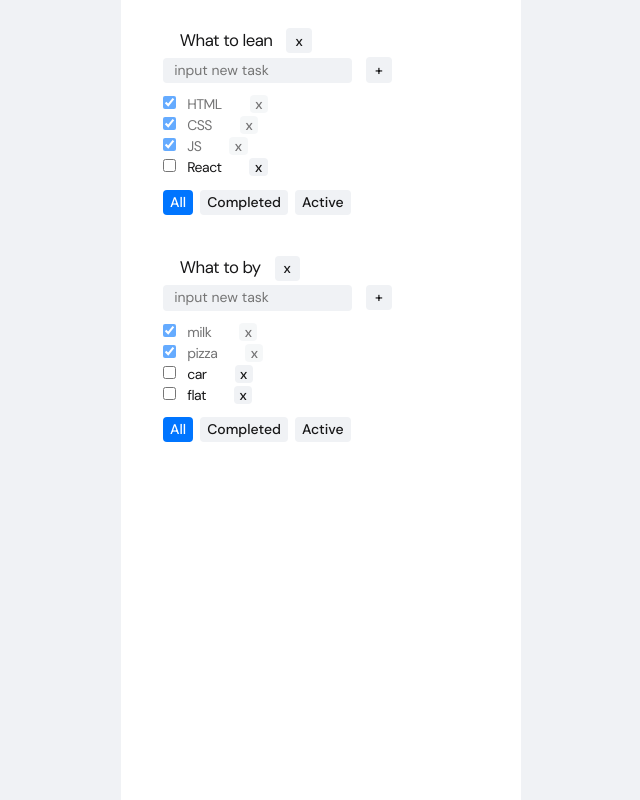
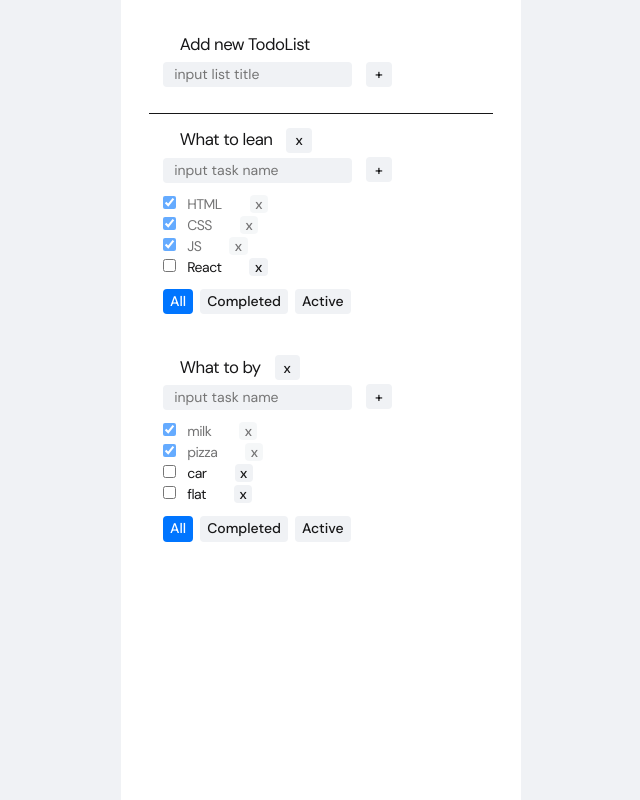
Before and after one commit to Vadym-Liumanov/todo-list, a React (Create React App) app: page / in a window 1280 px wide. Shown: the whole page, without its empty margins (319-959 px from the left). Built offline with nearby package versions, Linux system fonts and the light colour scheme.

Commit message:
New component AddItemForm was created for purposes like Formik forms as uneversal input form (to input task or todolist titles). It is used in App ant TodoList components

```diff
--- a/package.json
+++ b/package.json
@@ -41,5 +41,8 @@
       "last 1 firefox version",
       "last 1 safari version"
     ]
+  },
+  "devDependencies": {
+    "@babel/plugin-proposal-private-property-in-object": "^7.21.11"
   }
 }
--- a/src/App.module.css
+++ b/src/App.module.css
@@ -5,3 +5,16 @@
     padding: 1em 2em;
     background-color: var(--page-bg);
 }
+
+.addTodoListblock {
+    border-bottom: 1px solid var(--black);
+    padding: 1em;
+}
+
+.addTodoListblock__header {
+    font-size: 1.2em;
+    font-weight: 400;
+    letter-spacing: -0.5px;
+    line-height: 2;
+    margin-left: 1em;
+}
--- a/src/App.tsx
+++ b/src/App.tsx
@@ -3,6 +3,7 @@ import { v4 } from 'uuid'
 
 import styles from './App.module.css'
 import TodoList, { FilterParamType } from './components/TodoList/TodoList'
+import AddItemForm from './components/AddItemForm/AddItemForm'
 
 export type TaskType = {
   id: string
@@ -125,13 +126,27 @@ function App() {
     setTodoLists([...newTodoLists])
     delete allTasks[todoListId]
     setAllTasks({ ...allTasks })
-    console.log(allTasks)
+  }
+
+  function addTodoList(title: string) {
+    const newList: TodoListType = {
+      id: v4(),
+      title: title,
+      filter: 'all'
+    }
+    setTodoLists([...todoLists, newList])
+    allTasks[newList.id] = []
+    setAllTasks({ ...allTasks })
   }
 
   return (
     <div className={styles.wrapper}>
-      <div className={styles.card__addNewTodoListBlock}>
-
+      <div className={styles.addTodoListblock}>
+        <h3 className={styles.addTodoListblock__header}>Add new TodoList</h3>
+        <AddItemForm
+          addItem={addTodoList}
+          placeholder='input list title'
+        />
       </div>
       {todoLists.map((list) => {
         return (
--- /dev/null
+++ b/src/components/AddItemForm/AddItemForm.module.css
@@ -0,0 +1,39 @@
+.form {
+    margin-bottom: 0.8em;
+}
+
+.titleInput,
+.titleInput_error {
+    background-color: var(--main-bg);
+    padding: 0 0.8em;
+    border-radius: 4px;
+    line-height: 1.8;
+}
+
+.titleInput_error {
+    border: 1px solid var(--error-color);
+}
+
+.errorMsg {
+    color: var(--error-color);
+    padding: 0.5em;
+}
+
+.addBtn {
+    background-color: var(--main-bg);
+    width: 1.8em;
+    height: 1.8em;
+    border-radius: 4px;
+    margin-left: 1em;
+    border: var(--main-border);
+    font-weight: 500;
+}
+
+.addBtn:hover {
+    opacity: 0, .9;
+}
+
+s.addBtn:active {
+    position: relative;
+    top: 1px;
+}
--- /dev/null
+++ b/src/components/AddItemForm/AddItemForm.tsx
@@ -0,0 +1,58 @@
+import React, { useState, ChangeEvent, KeyboardEvent } from "react"
+
+import styles from './AddItemForm.module.css'
+
+type PropsType = {
+    addItem: (itemTitle: string) => void
+    placeholder: string
+}
+
+function AddItemForm({ placeholder, addItem }: PropsType) {
+    const [itemTitle, setItemTitle] = useState<string>("")
+    const [itemError, setItemError] = useState<string | null>(null)
+
+    function onItemTitleChange(e: ChangeEvent<HTMLInputElement>) {
+        setItemTitle(e.target.value)
+        setItemError(null)
+    }
+
+    function onAddItemClick() {
+        if (itemTitle.trim() !== "") {
+            addItem(itemTitle.trim())
+            setItemTitle("")
+            setItemError(null)
+        }
+        else {
+            setItemError('Field is required')
+        }
+    }
+
+    function onCtrlEnterKeyUp(e: KeyboardEvent) {
+        if (e.ctrlKey && e.code === 'Enter') {
+            onAddItemClick()
+        }
+    }
+
+    return (
+        <div className={styles.form}>
+            <input
+                type="text"
+                placeholder={placeholder}
+                className={itemError ? styles.titleInput_error : styles.titleInput}
+                value={itemTitle}
+                onChange={onItemTitleChange}
+                onKeyUp={onCtrlEnterKeyUp}
+            />
+            <button
+                className={styles.addBtn}
+                onClick={onAddItemClick}
+            >+</button>
+
+            {itemError &&
+                <div className={styles.errorMsg}>{itemError}</div>
+            }
+        </div>
+    )
+}
+
+export default AddItemForm
--- a/src/components/TodoList/TodoList.tsx
+++ b/src/components/TodoList/TodoList.tsx
@@ -1,8 +1,9 @@
-import React, { ChangeEvent, useState } from "react"
+import React from "react"
 import { TaskType, TodoListType } from "../../App"
 
 import styles from './TodoList.module.css'
 import TaskItem from "../TaskItem/TaskItem"
+import AddItemForm from "../AddItemForm/AddItemForm"
 
 export type FilterParamType = 'all' | 'completed' | 'active'
 
@@ -17,8 +18,6 @@ type PropsType = {
 }
 
 function TodoList({ todoList, todoListTasks, onInputNewTask, onRemoveTask, onTaskStatusChange, onTodoListFilterChange, onRemoveTodoList }: PropsType) {
-    const [newTaskTitle, setNewTaskTitle] = useState<string>("")
-    const [newTaskError, setNewTaskError] = useState<string | null>(null)
 
     let filteredTasks = [...todoListTasks]
 
@@ -30,20 +29,8 @@ function TodoList({ todoList, todoListTasks, onInputNewTask, onRemoveTask, onTas
         filteredTasks = todoListTasks.filter(task => task.isDone)
     }
 
-    function onNewTaskTitleChange(e: ChangeEvent<HTMLInputElement>) {
-        setNewTaskTitle(e.target.value)
-        setNewTaskError(null)
-    }
-
-    function onAddNewTaskClick() {
-        if (newTaskTitle.trim() !== "") {
-            onInputNewTask(todoList.id, newTaskTitle.trim())
-            setNewTaskTitle("")
-            setNewTaskError(null)
-        }
-        else {
-            setNewTaskError('Task title is required')
-        }
+    function onAddNewTaskClick(title: string) {
+        onInputNewTask(todoList.id, title)
     }
 
     return (
@@ -57,26 +44,11 @@ function TodoList({ todoList, todoListTasks, onInputNewTask, onRemoveTask, onTas
             >x</button>
 
             <div className={styles.card__inputTaskBlock}>
-                <input
-                    type="text"
-                    placeholder="input new task"
-                    className={newTaskError ? styles.card__taskTitleInput_error : styles.card__taskTitleInput}
-                    value={newTaskTitle}
-                    onChange={onNewTaskTitleChange}
-                    onKeyUp={(e) => {
-                        if (e.ctrlKey && e.code === 'Enter') {
-                            onAddNewTaskClick()
-                        }
-                    }}
+
+                <AddItemForm
+                    addItem={onAddNewTaskClick}
+                    placeholder="input task name"
                 />
-                <button
-                    className={styles.card__addTaskBtn}
-                    onClick={onAddNewTaskClick}
-                >+</button>
-
-                {newTaskError &&
-                    <div className={styles.card__taskTitleError}>{newTaskError}</div>
-                }
 
             </div>
 
```
Also changed, not shown: 1 other file (tests, documents, lock files or other folders).
